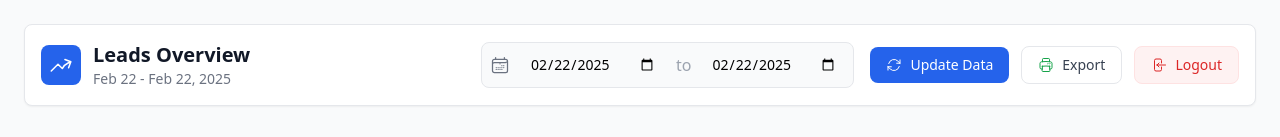
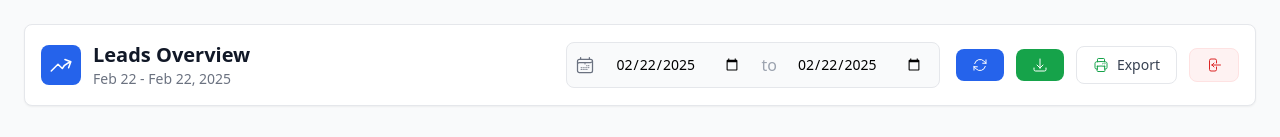
Before and after one commit to alihassan3413/whatconverts, a Vue app in the folder frontend/: page /dashboard in a window 1280 px wide. Shown: the top 137 px of the page. Built offline with nearby package versions, Linux system fonts and the light colour scheme; no server answers; sample sign-in values are in the browser's storage.

Commit message:
google sheet api integrated

```diff
--- a/frontend/src/api.js
+++ b/frontend/src/api.js
@@ -1,6 +1,6 @@
 import axios from 'axios'
 
-const api = axios.create({
+export const api = axios.create({
   baseURL: import.meta.env.VITE_API_BASE_URL || 'http://127.0.0.1:8000/api', // Use Vite's environment variable
   headers: {
     'Content-Type': 'application/json',
--- /dev/null
+++ b/frontend/src/stores/useGoogleSheets.js
@@ -0,0 +1,23 @@
+import { defineStore } from 'pinia'
+import api from '../api'
+
+export const useGoogleSheets = defineStore('googleSheets', {
+  state: () => ({
+    isLoading: false,
+    error: null,
+  }),
+
+  actions: {
+    async fetchSheets() {
+      this.isLoading = true
+      try {
+        await api.get('/fetch-google-sheet')
+      } catch (error) {
+        this.error = error
+        throw error
+      } finally {
+        this.isLoading = false
+      }
+    },
+  },
+})
--- a/frontend/src/views/Dashboard.vue
+++ b/frontend/src/views/Dashboard.vue
@@ -76,7 +76,7 @@
               <!-- Action Buttons with Icons -->
               <button
                 @click="fetchLeads"
-                class="inline-flex items-center justify-center px-4 py-2 bg-blue-600 text-white text-sm font-medium rounded-lg hover:bg-blue-700 transition-colors"
+                class="flex items-center justify-center px-4 py-2 bg-blue-600 text-white text-sm font-medium rounded-lg hover:bg-blue-700 transition-colors"
               >
                 <svg
                   xmlns="http://www.w3.org/2000/svg"
@@ -84,7 +84,7 @@
                   viewBox="0 0 24 24"
                   stroke-width="1.5"
                   stroke="currentColor"
-                  class="w-4 h-4 mr-2"
+                  class="w-4 h-4"
                 >
                   <path
                     stroke-linecap="round"
@@ -92,7 +92,28 @@
                     d="M16.023 9.348h4.992v-.001M2.985 19.644v-4.992m0 0h4.992m-4.993 0l3.181 3.183a8.25 8.25 0 0013.803-3.7M4.031 9.865a8.25 8.25 0 0113.803-3.7l3.181 3.182m0-4.991v4.99"
                   />
                 </svg>
-                <span class="md:inline">Update Data</span>
+                <!-- <span class="md:inline">Update Data</span> -->
+              </button>
+
+              <button
+                @click="importData"
+                class="flex items-center justify-center px-4 py-2 bg-green-600 text-white text-sm font-medium rounded-lg hover:bg-green-700 transition-colors"
+              >
+                <svg
+                  xmlns="http://www.w3.org/2000/svg"
+                  fill="none"
+                  viewBox="0 0 24 24"
+                  stroke-width="1.5"
+                  stroke="currentColor"
+                  class="w-4 h-4"
+                >
+                  <path
+                    stroke-linecap="round"
+                    stroke-linejoin="round"
+                    d="M3 16.5v2.25A2.25 2.25 0 005.25 21h13.5A2.25 2.25 0 0021 18.75V16.5M16.5 12L12 16.5m0 0L7.5 12m4.5 4.5V3"
+                  />
+                </svg>
+                <!-- <span class="md:inline">Import Data</span> -->
               </button>
 
               <button
@@ -127,7 +148,7 @@
                   viewBox="0 0 24 24"
                   stroke-width="1.5"
                   stroke="currentColor"
-                  class="w-4 h-4 mr-2"
+                  class="w-4 h-4"
                 >
                   <path
                     stroke-linecap="round"
@@ -135,7 +156,7 @@
                     d="M15.75 9V5.25A2.25 2.25 0 0013.5 3h-6a2.25 2.25 0 00-2.25 2.25v13.5A2.25 2.25 0 007.5 21h6a2.25 2.25 0 002.25-2.25V15M12 9l-3 3m0 0l3 3m-3-3h12.75"
                   />
                 </svg>
-                <span class="md:inline">Logout</span>
+                <!-- <span class="md:inline">Logout</span> -->
               </button>
             </div>
           </div>
@@ -342,9 +363,11 @@ import { useLeadStore } from '../stores/useLeadStore'
 import LoadingBar from '../components/Loading.vue'
 import * as XLSX from 'xlsx'
 import { useRouter } from 'vue-router'
+import { useGoogleSheets } from '../stores/useGoogleSheets'
 
 const router = useRouter()
 const leadStore = useLeadStore()
+const { fetchSheets } = useGoogleSheets()
 
 const pageSize = ref(25)
 const pageSizeOptions = [25, 50, 100, 150, 200, 250]
@@ -416,12 +439,22 @@ const averageQuoteValue = computed(() =>
     maximumFractionDigits: 2,
   }),
 )
-const isLoading = computed(() => leadStore.isLoading)
-const error = computed(() => leadStore.error)
+
 const totalPages = computed(() => leadStore.totalPages)
 const currentPage = computed(() => leadStore.currentPage)
 const totalLeads = computed(() => leadStore.totalLeads)
 const loading = ref(false) // Add this to track loading state
+
+const importData = async () => {
+  try {
+    loading.value = true // Start loading
+    await fetchSheets()
+  } catch (error) {
+    console.error('Error importing data:', error)
+  } finally {
+    loading.value = false // Stop loading
+  }
+}
 
 const fetchLeads = async (page = 1) => {
   try {
```
